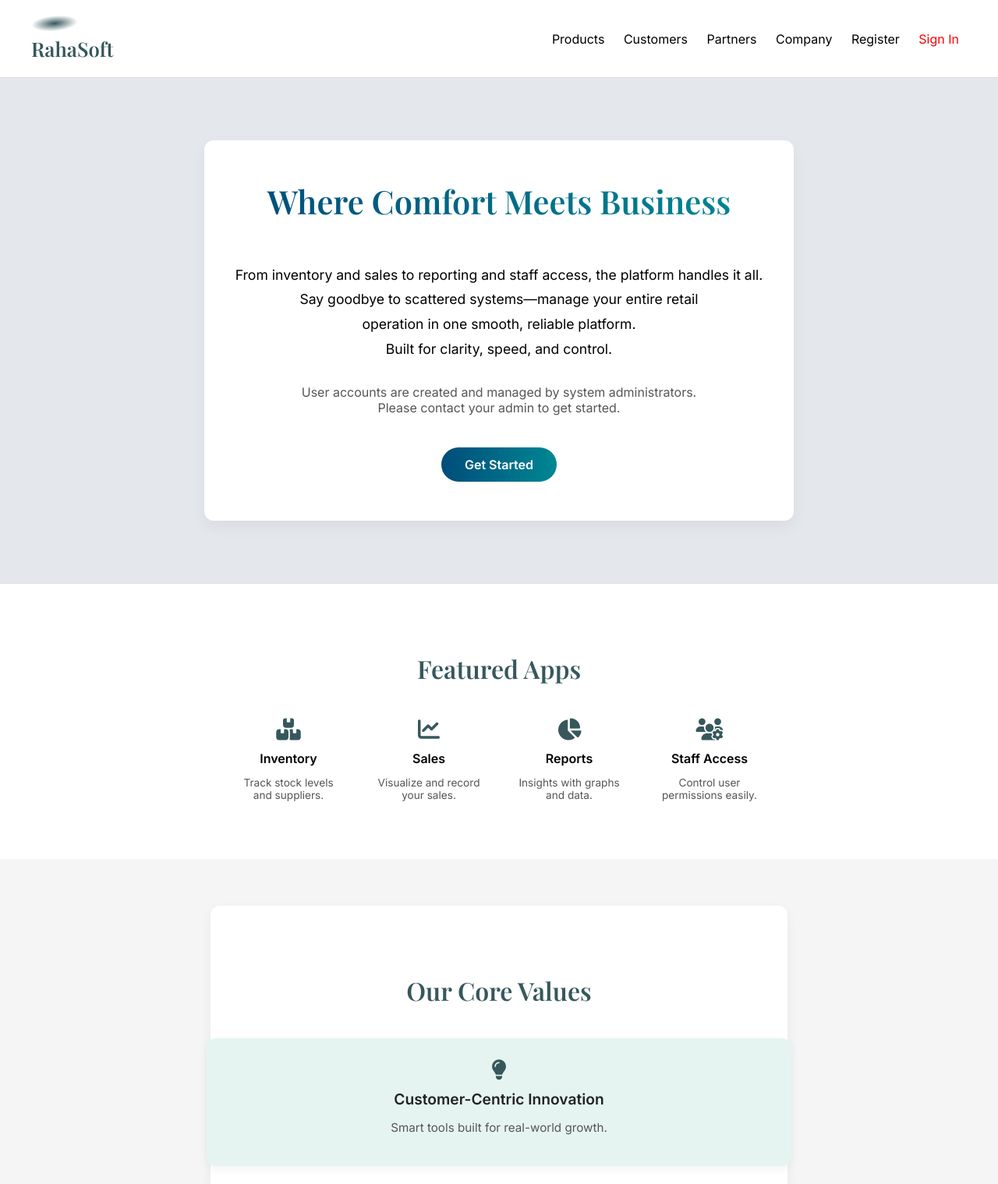
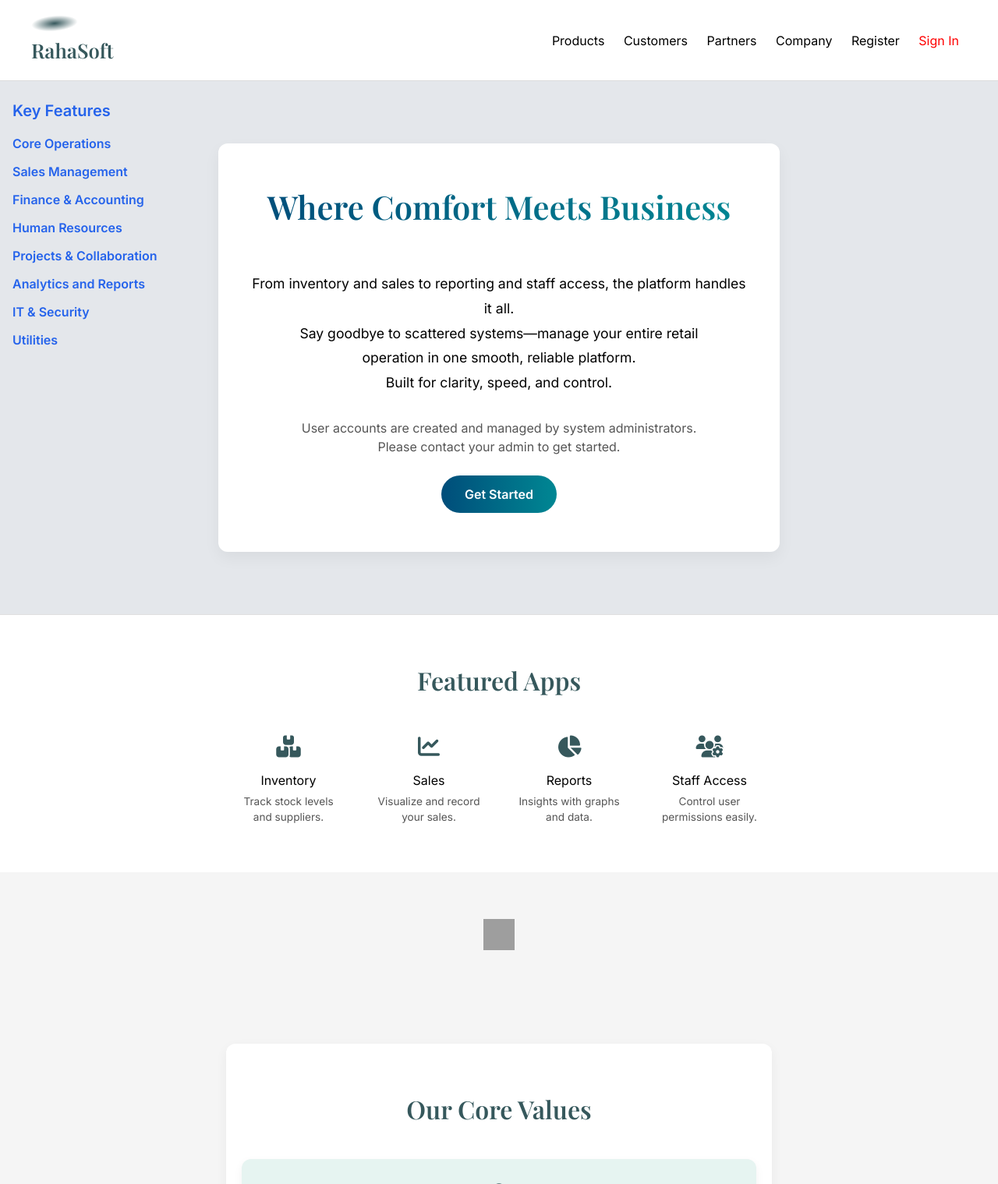
Before and after one commit to BayesianBwire/smart-inventory-system, a Flask app: page / in a window 1280 px wide. Shown: the top 1519 px of the page at 78% size. Run offline with Flask 3, Linux system fonts and the light colour scheme; some libraries are stand-ins or nearby versions; grey boxes are pictures that could not be loaded.

Commit message:
Update welcome.html
Addn  of Key Features  to  the  left  of  the web page and sub features.
Addn  of  Youtube logo to the midd bottom of the page .

```diff
--- a/templates/welcome.html
+++ b/templates/welcome.html
@@ -5,6 +5,7 @@
   <title>Welcome - Where Comfort Meets Business</title>
   <link href="https://fonts.googleapis.com/css2?family=Inter:wght@400;600&family=Playfair+Display:wght@600&display=swap" rel="stylesheet">
   <link rel="stylesheet" href="https://cdnjs.cloudflare.com/ajax/libs/font-awesome/6.5.0/css/all.min.css" crossorigin="anonymous" referrerpolicy="no-referrer" />
+  <script src="https://cdn.tailwindcss.com"></script>
   <style>
     body {
       margin: 0;
@@ -296,6 +297,14 @@ From inventory and sales to reporting and staff access, the platform handles it
     </div>
   </section>
 
+<div class="flex justify-center items-center h-40"> <!-- or h-screen -->
+  <a href="https://www.youtube.com/@YourChannelName" target="_blank" rel="noopener noreferrer" title="Visit our YouTube channel">
+    <img src="https://www.svgrepo.com/show/349502/youtube.svg"
+         alt="YouTube Logo"
+         class="w-10 h-10 hover:scale-110 transition duration-300" />
+  </a>
+</div>
+
   <section class="core-values">
     <h2>Our Core Values</h2>
     <div class="core-values-list">
@@ -327,6 +336,79 @@ From inventory and sales to reporting and staff access, the platform handles it
     </div>
   </section>
 
+  <div class="absolute top-32 left-4 max-w-xs w-full">
+  <h2 class="text-blue-600 font-bold text-xl mb-4">Key Features</h2>
+  <ul id="features-list" class="space-y-3">
+  </ul>
+</div>
+
+<script>
+  const features = {
+    "Core Operations": ["Stock Management", "POS", "Purchasing", "Warehouse", "Order Management"],
+    "Sales Management": ["Sales", "CRM", "Marketing", "Email Campaigns", "Live Chat"],
+    "Finance & Accounting": ["Finance", "Accounting", "Invoicing", "Billing", "Financial Analytics"],
+    "Human Resources": ["HR", "Attendance", "Leave Management", "Payroll", "Support/Helpdesk"],
+    "Projects & Collaboration": ["Projects", "Team Chat", "Task Management", "File Sharing", "Calendar"],
+    "Analytics and Reports": ["Reports", "Business Intelligence", "Data Management", "Compliance"],
+    "IT & Security": ["I.T Management", "Security", "Network Management", "Compliance & Audit"],
+    "Utilities": ["Settings", "Data Exports", "Backup & Restore", "Logs & Audit Trail"]
+  };
+
+  const container = document.getElementById('features-list');
+
+  for (const [mainFeature, subFeatures] of Object.entries(features)) {
+    const li = document.createElement('li');
+    li.className = 'relative';
+
+    const main = document.createElement('button');
+    main.textContent = mainFeature;
+    main.setAttribute('aria-expanded', 'false');
+    main.setAttribute('aria-haspopup', 'true');
+    main.className = 'text-blue-600 font-semibold cursor-pointer focus:outline-none focus:ring-2 focus:ring-blue-300 transition';
+
+    const sub = document.createElement('ul');
+    sub.className = `
+      hidden bg-white shadow-lg p-3 rounded-lg border border-gray-200 z-10 space-y-1 mt-2
+      transition-all duration-300 transform opacity-0 scale-y-95 origin-top
+    `;
+
+    subFeatures.forEach(feature => {
+      const subLi = document.createElement('li');
+      const subBtn = document.createElement('button');
+      subBtn.textContent = feature;
+      subBtn.className = 'text-black hover:text-blue-500 text-sm w-full text-left px-2 py-1 rounded hover:bg-blue-50 focus:bg-blue-100 focus:outline-none transition';
+      subBtn.addEventListener('click', () => {
+        alert(`You selected: ${mainFeature} → ${feature}`);
+      });
+      subLi.appendChild(subBtn);
+      sub.appendChild(subLi);
+    });
+
+    let isOpen = false;
+    main.addEventListener('click', () => {
+      isOpen = !isOpen;
+      sub.classList.toggle('hidden', !isOpen);
+      sub.classList.toggle('opacity-0', !isOpen);
+      sub.classList.toggle('scale-y-95', !isOpen);
+      sub.classList.toggle('opacity-100', isOpen);
+      sub.classList.toggle('scale-y-100', isOpen);
+      main.setAttribute('aria-expanded', isOpen);
+    });
+
+    main.addEventListener('keydown', (e) => {
+      if (e.key === 'Enter' || e.key === ' ') {
+        e.preventDefault();
+        main.click();
+      }
+    });
+
+    li.appendChild(main);
+    li.appendChild(sub);
+    container.appendChild(li);
+  }
+</script>
+
+
   <footer>
     <div style="margin-bottom: 10px;">
       <a href="#">Home</a> |
```
